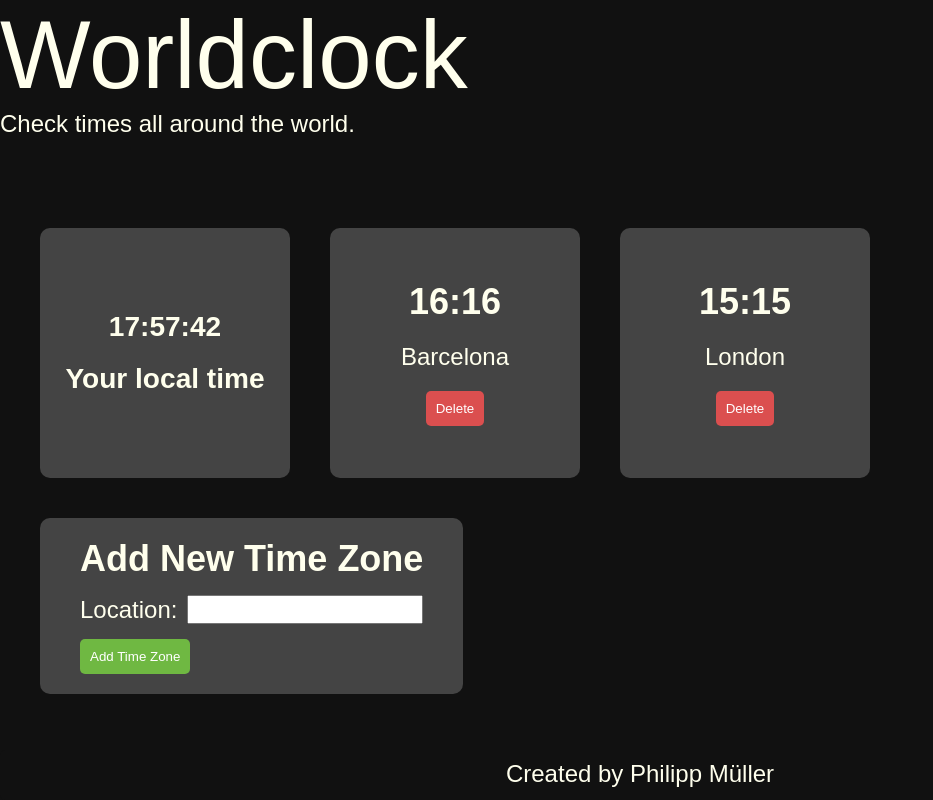
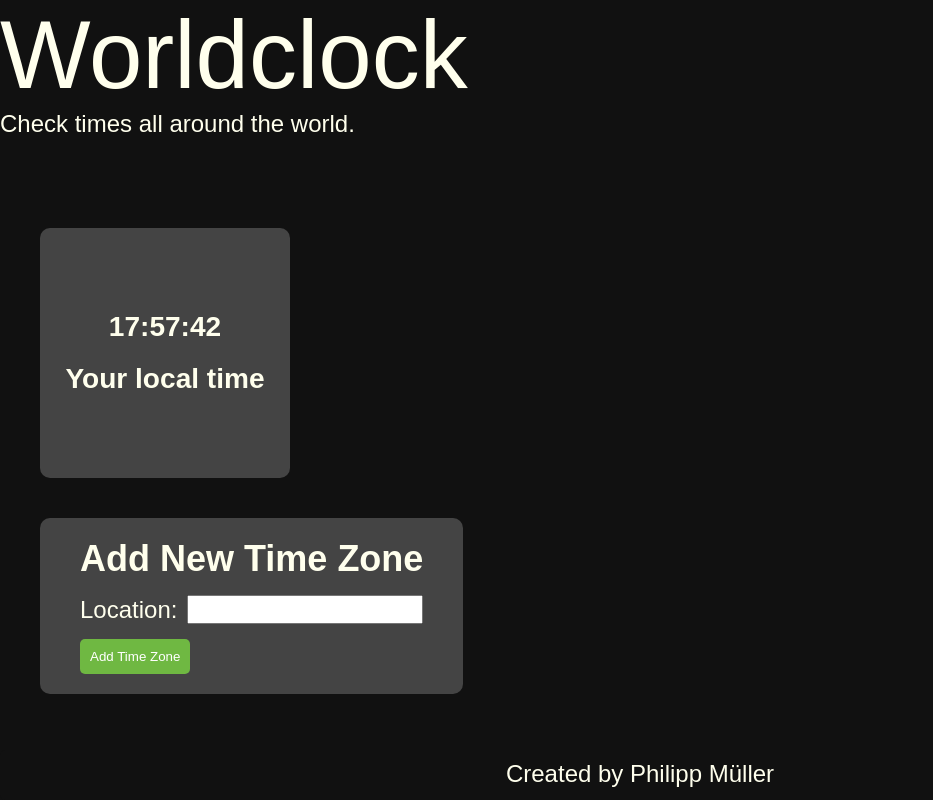
Before and after one commit to philippmueller96/Worldwatch, a Vue app in the folder worldclock/: page / in a window 1280 px wide. Shown: the whole page, without its empty margins (0-933 px from the left). Built offline with nearby package versions, Linux system fonts and the light colour scheme.

Commit message:
deleted data from timeZones

```diff
--- a/worldclock/src/components/Main.vue
+++ b/worldclock/src/components/Main.vue
@@ -4,18 +4,7 @@ import Clock from "./Clock.vue";
 import NewTimeZoneForm from "./NewTimeZoneForm.vue";
 import { v1 as uuidv1 } from "uuid";
 
-const timeZones = ref([
-  {
-    id: uuidv1(),
-    time: "16:16",
-    location: "Barcelona",
-  },
-  {
-    id: uuidv1(),
-    time: "15:15",
-    location: "London",
-  },
-]);
+const timeZones = ref([]);
 
 function addNewTime(newID, newTime, newLocation) {
   timeZones.value.push({
```
